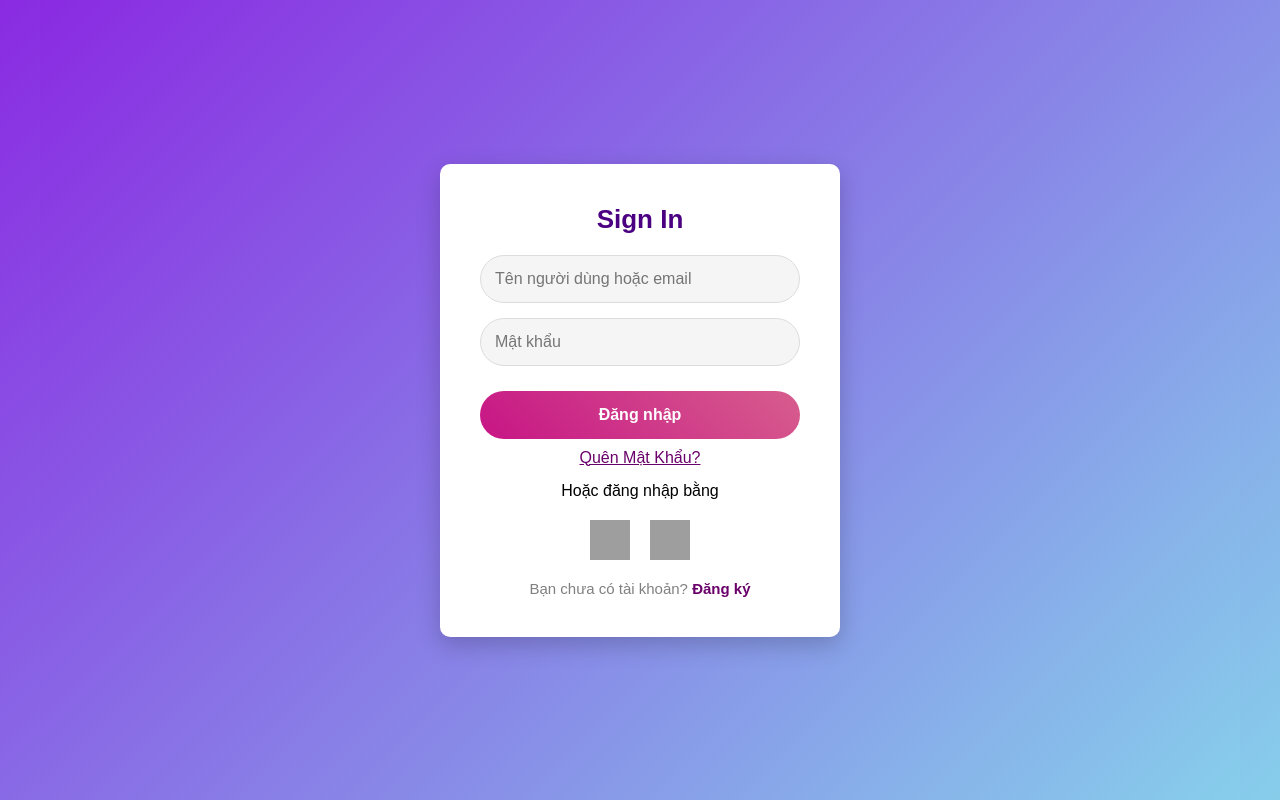
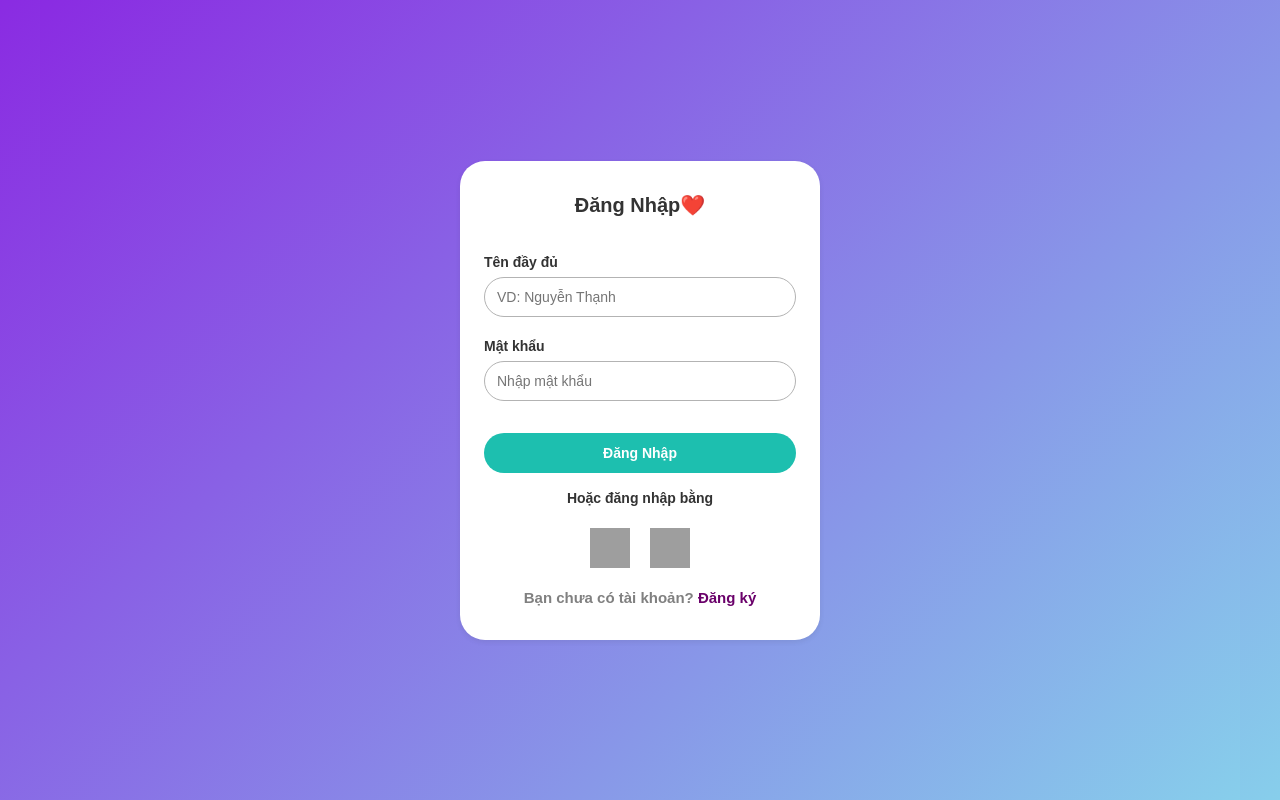
Before and after one commit to thanhthanh123vn/WebBanMyPham, a plain HTML site: page index/login.html in a window 1280 px wide. Drawn offline with Linux system fonts and the light colour scheme; grey boxes are pictures that could not be loaded.

Commit message:
update login_signup

```diff
--- a/index/login.html
+++ b/index/login.html
@@ -5,6 +5,7 @@
     <meta charset="UTF-8">
     <meta name="viewport" content="width=device-width, initial-scale=1.0">
     <title>Sign In</title>
+    <link rel="stylesheet" href="../css/signUp.css">
     <style>
         * {
             margin: 0;
@@ -30,60 +31,13 @@
             padding: 20px;
         }
 
-        .form-sign {
-            background: white;
-            padding: 40px;
-            width: 100%;
-            max-width: 400px;
-            margin: 0 auto;
-            border-radius: 10px;
-            box-shadow: 0 8px 25px rgba(0, 0, 0, 0.2);
-            text-align: center;
-            animation: fadeIn 0.8s ease;
-        }
 
-        h2 {
-            margin-bottom: 20px;
-            color: #4b0082;
-            font-size: 26px;
-        }
-
-        .input-group {
-            margin-bottom: 15px;
-        }
-
-        .input-group input {
-            width: 100%;
-            padding: 14px;
-            font-size: 16px;
-            border: 1px solid #ddd;
-            border-radius: 25px;
-            background: #f5f5f5;
-            transition: all 0.3s ease;
-        }
-
-        .input-group input:focus {
-            outline: none;
-            border-color: #a020f0;
-            box-shadow: 0 0 10px rgba(160, 32, 240, 0.2);
-        }
-
-        .btn {
-            width: 100%;
-            padding: 15px;
-            background: linear-gradient(45deg, #c71585, #d75d8d);
-            color: white;
-            font-size: 16px;
-            font-weight: bold;
-            border: none;
-            border-radius: 25px;
-            cursor: pointer;
-            margin-top: 10px;
-            transition: background 0.3s ease;
-        }
-
-        .btn:hover {
-            background: linear-gradient(45deg, #d75d8d, #c71585);
+        p {
+            margin-top: 15px;
+            font-size: 14px;
+            line-height: 20px;
+            font-weight: 700;
+            font-style:bold;
         }
 
         .login-alt {
@@ -123,19 +77,6 @@
         .sign-up a:hover {
             text-decoration: underline;
         }
-
-        /* Animation */
-        @keyframes fadeIn {
-            from {
-                opacity: 0;
-                transform: translateY(-20px);
-            }
-
-            to {
-                opacity: 1;
-                transform: translateY(0);
-            }
-        }
     </style>
 </head>
 
@@ -143,29 +84,74 @@
 
     <div class="container">
         <div class="form-sign">
-            <h2>Sign In</h2>
-            <form>
-                <div class="input-group">
-                    <input type="text" placeholder="Tên người dùng hoặc email" required>
+
+            <form action="" method="POST" class="form" id="register-form">
+                <h3 class="heading">Đăng Nhập❤️</h3>
+
+                <div class="spacer"></div>
+
+                <div class="form-group">
+                    <label for="fullname" class="form-label">Tên đầy đủ</label>
+                    <input id="fullname" name="fullname" type="text" rules="required" placeholder="VD: Nguyễn Thạnh"
+                        class="form-control">
+                    <span class="form-message"></span>
                 </div>
-                <div class="input-group">
-                    <input type="password" placeholder="Mật khẩu" required>
+
+
+                <div class="form-group">
+                    <label for="password" class="form-label">Mật khẩu</label>
+                    <input id="password" name="password" rules="required|min:6" type="password"
+                        placeholder="Nhập mật khẩu" class="form-control">
+                    <span class="form-message"></span>
                 </div>
-                <div class="input-group submit">
-                    <button class="btn" type="submit">Đăng nhập</button>
-                    <a href="#" style="display:block; margin-top: 10px; color: #6A006A; ">Quên Mật Khẩu?</a>
+
+
+
+                <button class="form-submit">Đăng Nhập</button>
+                <p>Hoặc đăng nhập bằng</p>
+                <div class="login-alt">
+                    <img src="https://img.icons8.com/ios-filled/50/000000/facebook-new.png" alt="Facebook">
+                    <img src="https://img.icons8.com/ios-filled/50/000000/google-logo.png" alt="Google">
                 </div>
+                <p class="sign-up">Bạn chưa có tài khoản? <a href="#">Đăng ký</a></p>
             </form>
-            <p>Hoặc đăng nhập bằng</p>
-            <div class="login-alt">
-                <img src="https://img.icons8.com/ios-filled/50/000000/facebook-new.png" alt="Facebook">
-                <img src="https://img.icons8.com/ios-filled/50/000000/google-logo.png" alt="Google">
-            </div>
-            <p class="sign-up">Bạn chưa có tài khoản? <a href="#">Đăng ký</a></p>
         </div>
     </div>
     <script src="../js/validator.js"></script>
+    <script>
+        var loginForm = Validator('#register-form', {
+            onSubmit: function () {
+                // Lấy dữ liệu từ form
+                const fullname = document.getElementById('fullname').value;
+                const password = document.getElementById('password').value;
 
+                // Tạo một đối tượng chứa thông tin người dùng
+                const userData = {
+                    fullname: fullname,
+                    password: password
+                };
+
+                fetch('http://localhost:3000/users')
+                    .then(response => response.json())
+                    .then(users => {
+                        const userExists = users.some(user =>
+                            user.fullname === userData.fullname && user.password === userData.password
+                        );
+
+                        if (userExists) {
+                            alert('Đăng nhập thành công!');
+
+                            window.location.href = 'main.html';
+
+                        }
+                    })
+                    .catch(error => {
+                        console.error('Lỗi khi kiểm tra tài khoản:', error);
+                        alert('Đã xảy ra lỗi khi kiểm tra tài khoản!');
+                    });
+            }
+        });
+    </script>
 </body>
 
 </html>
```
Also changed, not shown: index/signup.html (+57 -43 lines).
